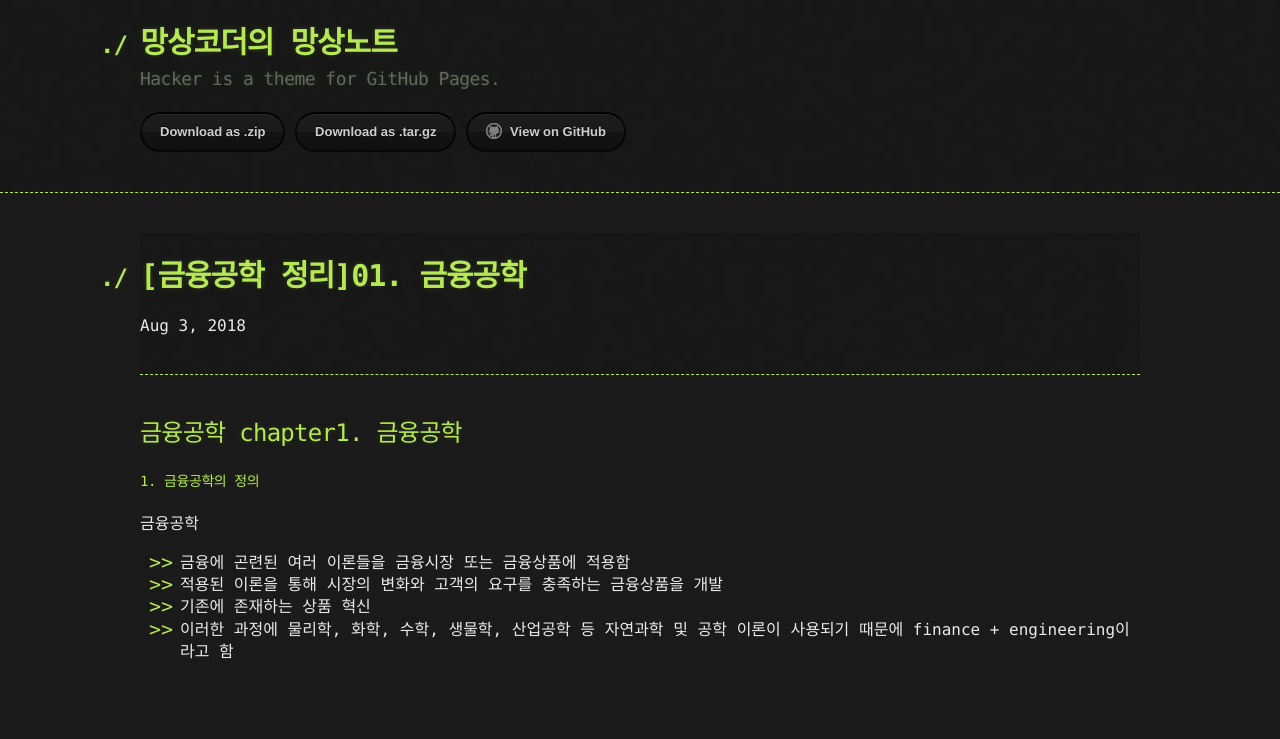
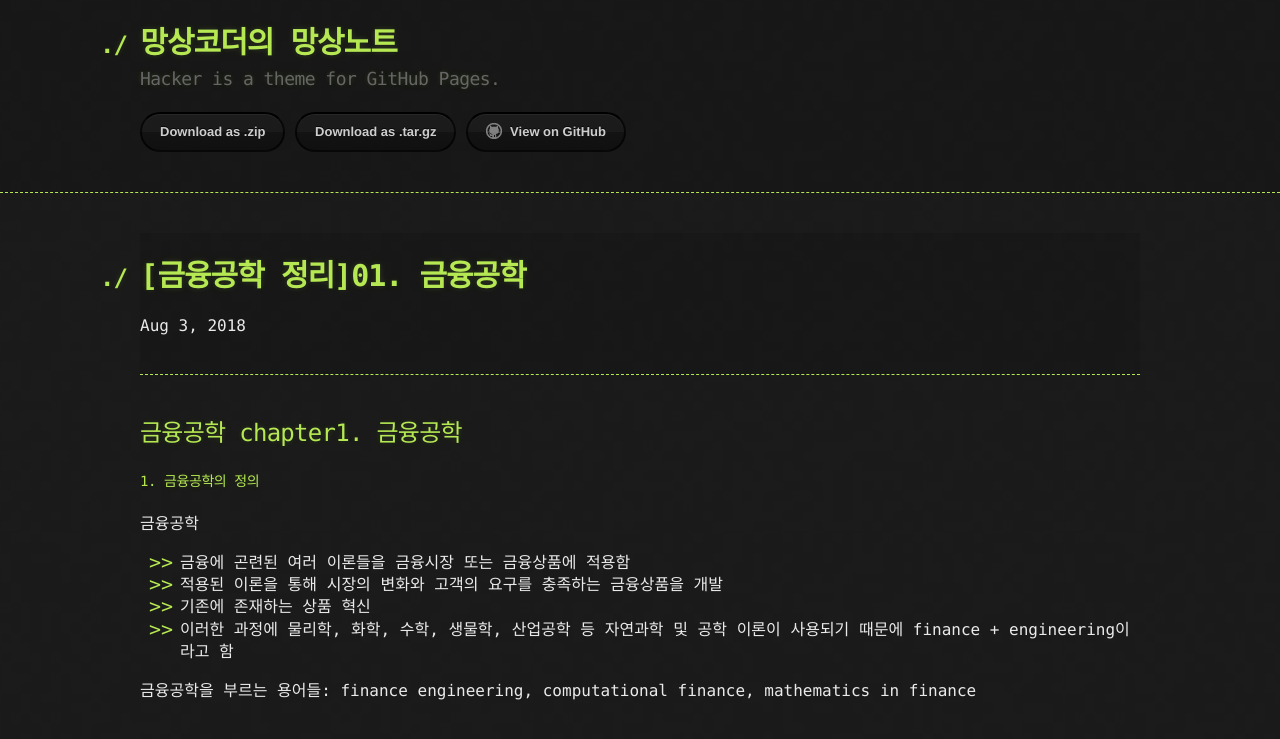
Before and after one commit to kooock/kooock.github.io, a Jekyll site: the page built from _posts/2018-08-03-finance_engineering_chapter1.md, in a window 1280 px wide. Shown: the top 739 px of the page. Built offline with Jekyll 4.4.1, drawn with Linux system fonts in a browser that asks for light colours.

Commit message:
finance engineering 1  update

```diff
--- a/_posts/2018-08-03-finance_engineering_chapter1.md
+++ b/_posts/2018-08-03-finance_engineering_chapter1.md
@@ -18,3 +18,5 @@ tags: [금융공학, 퀀트]
 - 적용된 이론을 통해 시장의 변화와 고객의 요구를 충족하는 금융상품을 개발
 - 기존에 존재하는 상품 혁신
 - 이러한 과정에 물리학, 화학, 수학, 생물학, 산업공학 등 자연과학 및 공학 이론이 사용되기 때문에 finance + engineering이라고 함
+
+금융공학을 부르는 용어들: finance engineering, computational finance, mathematics in finance
```
